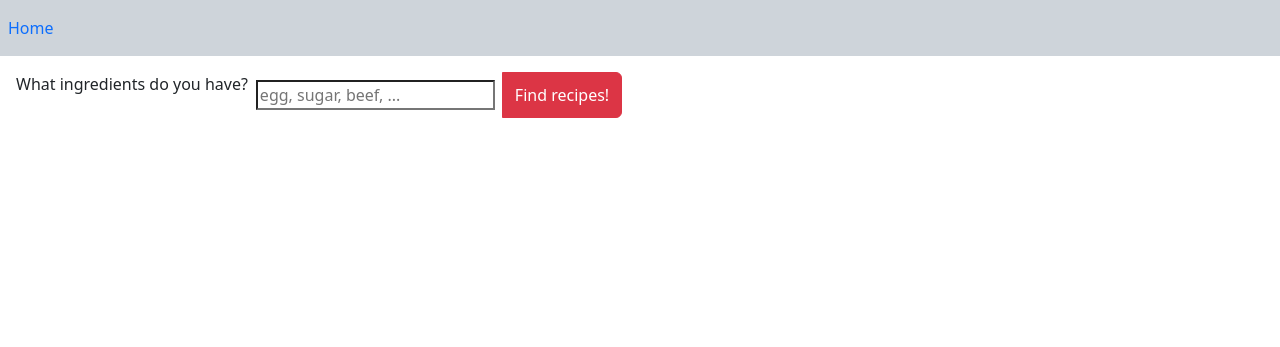
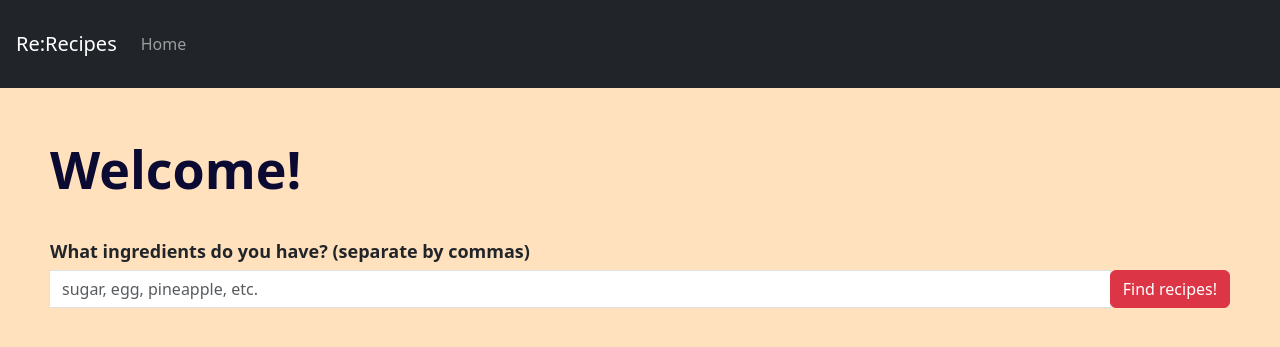
Before and after one commit to gpot22/RecipeRecommendations, a Flask app: page / in a window 1280 px wide. Shown: the top 347 px of the page. Run offline with Flask 3, Linux system fonts and the light colour scheme.

Commit message:
improved css and styling

```diff
--- a/website/static/styles.css
+++ b/website/static/styles.css
@@ -1,3 +1,67 @@
-.fitcontent{
-    width: fit-content
+.welcome {
+    font-size: 52px;
+    padding: 30px 50px;
+    font-weight: bold;
+    color: rgb(10, 10, 50);
 }
+
+.ly-bg {
+    background-color: rgb(255, 225, 190)
+}
+
+.search-area {
+    display: flex;
+    flex-flow: column;
+    margin: 0px 50px;
+}
+
+.question-label {
+    width: 100%;
+    margin-bottom: 5px;
+    font-size: 18px;
+    font-weight: bold;
+}
+
+#chips {
+    margin: 6px;
+    display: flex;
+    gap: 6px;
+    color: white;
+}
+
+.chip {
+    background-color: rgb(10, 10, 50);
+    border-radius: 10px;
+    justify-content: center;
+    height: 35px;
+    padding: 4px 6px;
+}
+
+.chip-x {
+    border: none;
+    background-color: transparent;
+    color: white;
+    vertical-align: middle;
+}
+
+.chip-x:hover {
+    color: lightcoral;
+}
+
+.results {
+    box-sizing: border-box;
+    margin: 0px 50px;
+    display: flex;
+    flex-flow: row wrap;
+    /* justify-content: space-between; */
+    align-content: stretch;
+    gap: 10px;
+}
+
+.card {
+    flex-grow: 1;
+}
+
+.padd {
+    height: 100px;
+}
--- a/website/templates/base.html
+++ b/website/templates/base.html
@@ -4,60 +4,50 @@
     <meta charset="UTF-8">
     <meta name="viewport" content="width=device-width, initial-scale=1.0">
     <title>{% block title %}Page Title{% endblock %}</title>
+    <script src="website\static\script.js"></script>
     <link rel="stylesheet" href="../static/styles.css">
     <!-- font awesome-->
     <link rel="stylesheet" href="https://cdnjs.cloudflare.com/ajax/libs/font-awesome/6.0.0/css/all.min.css">
     <!-- bootstrap-->
     <link href="https://cdn.jsdelivr.net/npm/bootstrap@5.3.2/dist/css/bootstrap.min.css" rel="stylesheet" integrity="sha384-T3c6CoIi6uLrA9TneNEoa7RxnatzjcDSCmG1MXxSR1GAsXEV/Dwwykc2MPK8M2HN" crossorigin="anonymous">
 </head>
-<body>
+<body class="ly-bg">
     <!-- NAV BAR -->
-    <nav class="navbar navbar-expand-lg navbar-dark bg-dark-subtle">
-        <button
-            class="navbar-toggler"
-            type="button"
-            data-toggle="collapse"
-            data-target="#navbar"
-        >
+    <nav class="navbar navbar-expand-lg navbar-dark bg-dark fixed-top">
+        <a class="navbar-brand m-3" href="#">Re:Recipes</a>
+        <button class="navbar-toggler" type="button" data-toggle="collapse" data-target="#navbar" aria-controls="navbar" aria-expanded="false" aria-label="Toggle navigation">
             <span class="navbar-toggler-icon"></span>
         </button>
         <div class="collapse navbar-collapse" id="navbar">
-            <div class="navbar-nav">
-            <a class="nav-item nav-link text-primary" id="home" href="/">Home</a>
-
-            </div>
+            <ul class="navbar-nav">
+                <li class="nav-item active">
+                  <a class="nav-link" id="home" href="/">Home</a>
+                </li>
+            </ul>
         </div>
     </nav>
 
-    <section class="m-3">
-        <form id="user-input" class="input-group mb-3" method="post">
-            <label for="search">What ingredients do you have?</label>
+    <div class="padd"></div>
+
+    <div class="welcome">Welcome!</div>
+
+    <section class="search-area">
+        <form id="user-input" class="input-group search-form" method="post">
+            <label for="search" class="question-label">What ingredients do you have? (separate by commas)</label>
             <br>
-            <input type="text" name="search" placeholder="egg, sugar, beef, ..." class="m-2">
+            <input type="text" class="form-control" name="search" placeholder="sugar, egg, pineapple, etc." class="m-2">
             <!-- <button type="button" class="btn btn-success">Add ingredient</button> -->
-            <button type="submit" class="btn btn-danger">Find recipes!</button>
+            <div class="input-group-append">
+                <button type="submit" class="btn btn-danger">Find recipes!</button>
+            </div>
         </form>
 
-        <!-- <form class="input-group" id="user-input" method="post">
-            <label for="search">What ingredients do you have?</label>
-            <br>
-            <select class="custom-select" id="chosenIngredient" name="search">
-              <option selected>Choose ingredients...</option>
-              {% for i in allIngredients %}
-                <option value="{{i}}">i</option>
-              {% endfor %}
-            </select>
-            <div class="input-group-append">
-              <button class="btn btn-outline-secondary" type="submit">Find Recipes!</button>
-            </div>
-        </form> -->
-
         <!-- CHIPS -->
-        <div id="chips" class="my-3">
+        <div id="chips">
             {% for i in ingredients%}
-            <div class="d-inline-block border border-dark rounded-pill fitcontent px-2 py-1 shadow-sm">
+            <div class="chip">
                 <span>{{ i }}</span>
-                <button class="bg-transparent border-0" type="button" aria-label="Remove tag"><i class="fa-solid fa-x fa-xs"></i></button>
+                <button class="chip-x" aria-label="Remove tag"><i class="fa-solid fa-x fa-xs"></i></button>
             </div>
             {% endfor %}
         </div>
--- a/website/templates/home.html
+++ b/website/templates/home.html
@@ -1,30 +1,18 @@
 {% extends "base.html" %}
 
-{% block title %} Home {% endblock %}
+{% block title %} Re:Recipes {% endblock %}
 
 {% block content %}
-<div class="row row-cols-1 row-cols-md-4">
+<div class="results">
     {% for recipe in recipes %}
-    <div class="col mb-4">
-        <div class="card bg-light m-3">
+    <div class="card">
         <div class="card-body">
-                <h3 class="card-title">{{recipe[0]}}</h1>
-                <ul class="list-group list-group-flush">
+            <h5 class="card-title">{{recipe[0]}}</h5>
             <h5 class="card-text">Ingredients:</h2>
-                    <li class="list-group-item bg-light">
-                        {% for i in recipe[1] %}
-                            <div class="card-text">{{i}}</div>
-                        {% endfor %}
-                    </li>
+            {% for i in recipe[1] %}<p class="card-text">{{i}}</p>{% endfor %}
             <h5 class="card-text">Steps:</h2>
-                    <li class="list-group-item bg-light">
-                        {% for s in recipe[2] %}
-                            <div class="card-text">{{s}}</div>
-                        {% endfor %}
-                    </li>
-                </ul>
+            {% for i in range(recipe[2]|length) %}<p class="card-text">{{i+1}}. {{recipe[2][i]}}</p>{% endfor %}
             <a href="http://{{recipe[3]}}" class="card-link">Recipe link</a>
-            </div>
         </div>
     </div>
     {% endfor %}
```
Lines whose indentation alone changed are shown as unchanged.
